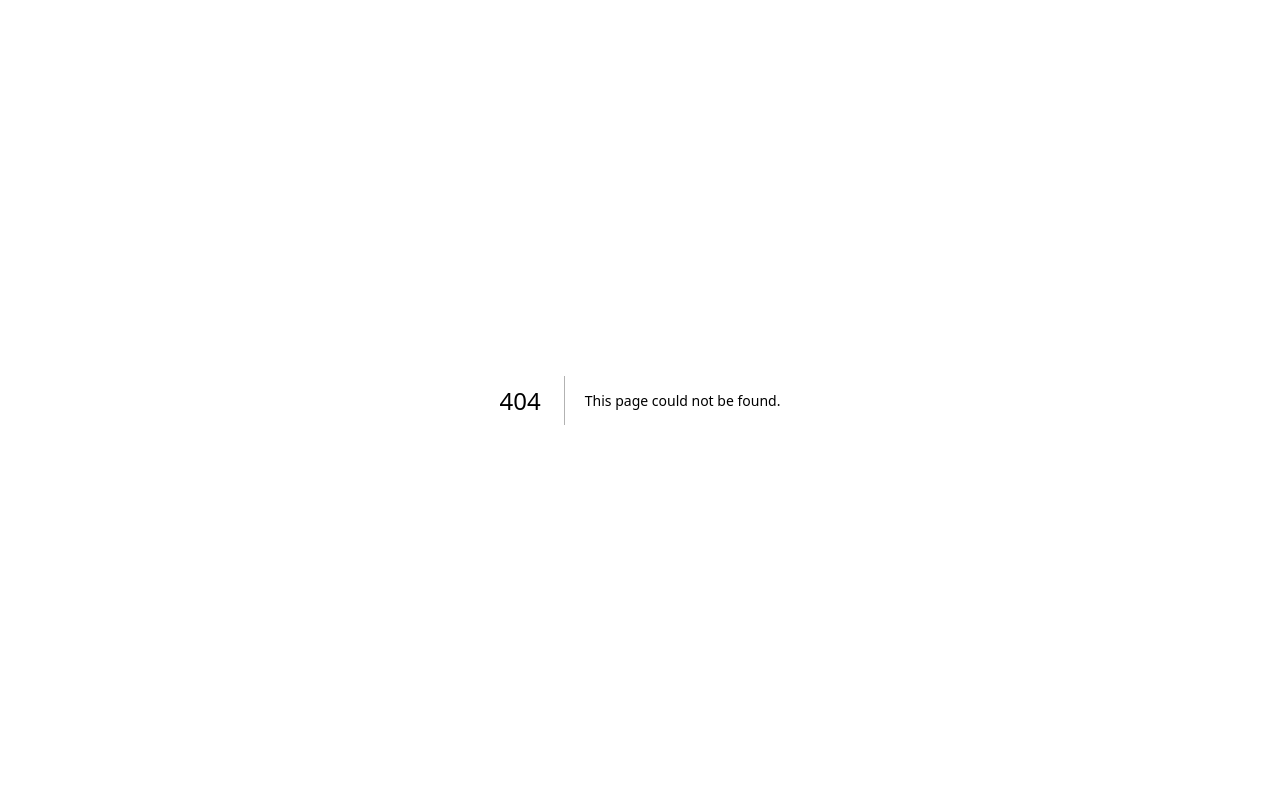
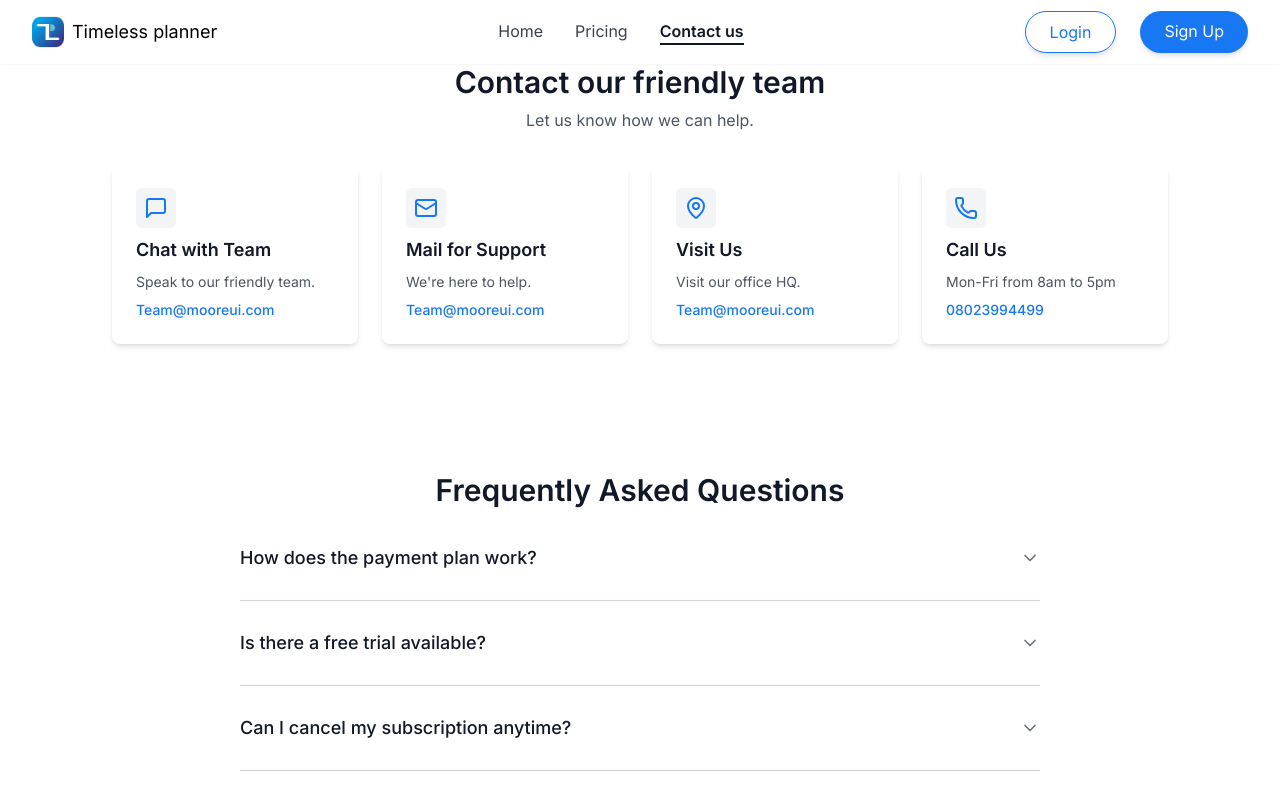
Before and after one commit to kingieX/timeless-planner-v2, a Next.js app: page /contact-us in a window 1280 px wide. Before the commit this address had no page. Shown: the top 800 px of the page. Built offline with nearby package versions, Linux system fonts and the light colour scheme.

Commit message:
Update:started contact us page

```diff
--- /dev/null
+++ b/src/app/contact-us/_components/ContactSection.tsx
@@ -0,0 +1,65 @@
+import { Mail, MapPin, MessageSquare, Phone } from "lucide-react";
+
+const contactDetails = [
+  {
+    title: "Chat with Team",
+    description: "Speak to our friendly team.",
+    icon: <MessageSquare className="text-primary w-6 h-6" />,
+    contact: "Team@mooreui.com",
+  },
+  {
+    title: "Mail for Support",
+    description: "We're here to help.",
+    icon: <Mail className="text-primary w-6 h-6" />,
+    contact: "Team@mooreui.com",
+  },
+  {
+    title: "Visit Us",
+    description: "Visit our office HQ.",
+    icon: <MapPin className="text-primary w-6 h-6" />,
+    contact: "Team@mooreui.com",
+  },
+  {
+    title: "Call Us",
+    description: "Mon-Fri from 8am to 5pm",
+    icon: <Phone className="text-primary w-6 h-6" />,
+    contact: "08023994499",
+  },
+];
+
+function ContactCard({ title, description, icon, contact }) {
+  return (
+    <div className="bg-white p-6 rounded-lg shadow-md flex flex-col gap-2 items-start">
+      <div className="w-10 h-10 flex items-center justify-center bg-gray-100 rounded-md">
+        {icon}
+      </div>
+      <h3 className="text-lg font-semibold text-gray-900">{title}</h3>
+      <p className="text-sm text-gray-600">{description}</p>
+      <a
+        href={contact.includes("@") ? `mailto:${contact}` : `tel:${contact}`}
+        className="text-primary text-sm font-medium"
+      >
+        {contact}
+      </a>
+    </div>
+  );
+}
+
+export default function ContactSection() {
+  return (
+    <section className="w-full py-16">
+      <div className="max-w-6xl mx-auto px-6 md:px-12 text-center">
+        <h2 className="text-3xl font-semibold text-gray-900">
+          Contact our friendly team
+        </h2>
+        <p className="text-gray-600 mt-2">Let us know how we can help.</p>
+
+        <div className="mt-8 grid grid-cols-1 md:grid-cols-2 lg:grid-cols-4 gap-6">
+          {contactDetails.map((detail, index) => (
+            <ContactCard key={index} {...detail} />
+          ))}
+        </div>
+      </div>
+    </section>
+  );
+}
--- /dev/null
+++ b/src/app/contact-us/_components/FAQSection.tsx
@@ -0,0 +1,65 @@
+"use client";
+import { useState } from "react";
+import { ChevronDown } from "lucide-react";
+
+const faqs = [
+  {
+    question: "How does the payment plan work?",
+    answer:
+      "Our payment plan allows you to choose flexible options based on your needs. You can pay monthly or annually with no hidden fees.",
+  },
+  {
+    question: "Is there a free trial available?",
+    answer:
+      "Yes, we offer a 14-day free trial with full access to all features. No credit card required.",
+  },
+  {
+    question: "Can I cancel my subscription anytime?",
+    answer:
+      "Absolutely! You can cancel your subscription at any time without any penalties.",
+  },
+  {
+    question: "Do you offer customer support?",
+    answer:
+      "Yes, our support team is available 24/7 to assist you via email or live chat.",
+  },
+];
+
+export default function FAQSection() {
+  const [openIndex, setOpenIndex] = useState(null);
+
+  const toggleFAQ = (index) => {
+    setOpenIndex(openIndex === index ? null : index);
+  };
+
+  return (
+    <section className="w-full py-16 px-6 md:px-12 max-w-4xl mx-auto">
+      <h2 className="text-2xl md:text-3xl font-semibold text-gray-900 text-center mb-6">
+        Frequently Asked Questions
+      </h2>
+      <div className="space-y-4">
+        {faqs.map((faq, index) => (
+          <div
+            key={index}
+            className="border-b border-gray-300 pb-4 cursor-pointer"
+            onClick={() => toggleFAQ(index)}
+          >
+            <div className="flex justify-between items-center py-3">
+              <span className="text-lg text-gray-900 font-medium">
+                {faq.question}
+              </span>
+              <ChevronDown
+                className={`w-5 h-5 text-gray-500 transition-transform duration-300 ${
+                  openIndex === index ? "rotate-180" : ""
+                }`}
+              />
+            </div>
+            {openIndex === index && (
+              <p className="text-gray-600 text-sm mt-2">{faq.answer}</p>
+            )}
+          </div>
+        ))}
+      </div>
+    </section>
+  );
+}
--- /dev/null
+++ b/src/app/contact-us/page.tsx
@@ -0,0 +1,18 @@
+import Footer from "@/components/Footer";
+import Navbar from "@/components/Navbar";
+import React from "react";
+import ContactSection from "./_components/ContactSection";
+import FAQSection from "./_components/FAQSection";
+
+const page = () => {
+  return (
+    <div>
+      <Navbar />
+      <ContactSection />
+      <FAQSection />
+      <Footer />
+    </div>
+  );
+};
+
+export default page;
--- /dev/null
+++ b/src/app/pricing/page.tsx
@@ -0,0 +1,14 @@
+import Footer from "@/components/Footer";
+import Navbar from "@/components/Navbar";
+import React from "react";
+
+const page = () => {
+  return (
+    <div>
+      <Navbar />
+      <Footer />
+    </div>
+  );
+};
+
+export default page;
--- a/src/components/Navbar.tsx
+++ b/src/components/Navbar.tsx
@@ -105,8 +105,8 @@ function NavItem({
   label: string;
   mobile?: boolean;
 }) {
-  // const isActive = pathname === href;
-  const isActive = pathname.startsWith(href); // Matches all subpages too
+  const isActive = pathname === href;
+  // const isActive = pathname.startsWith(href); // Matches all subpages too
 
   return (
     <Link
```
